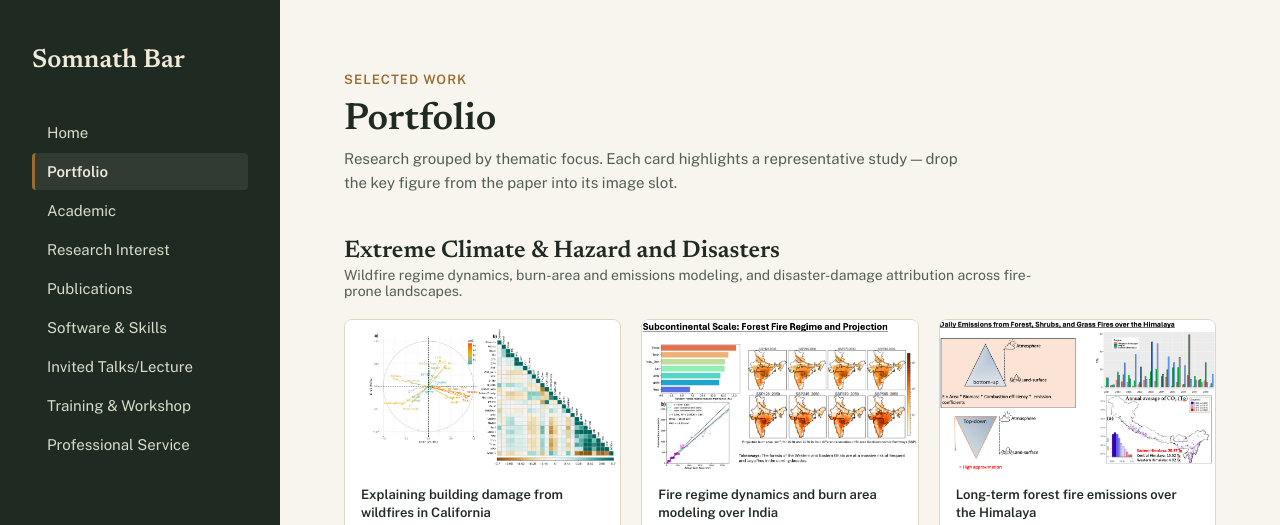
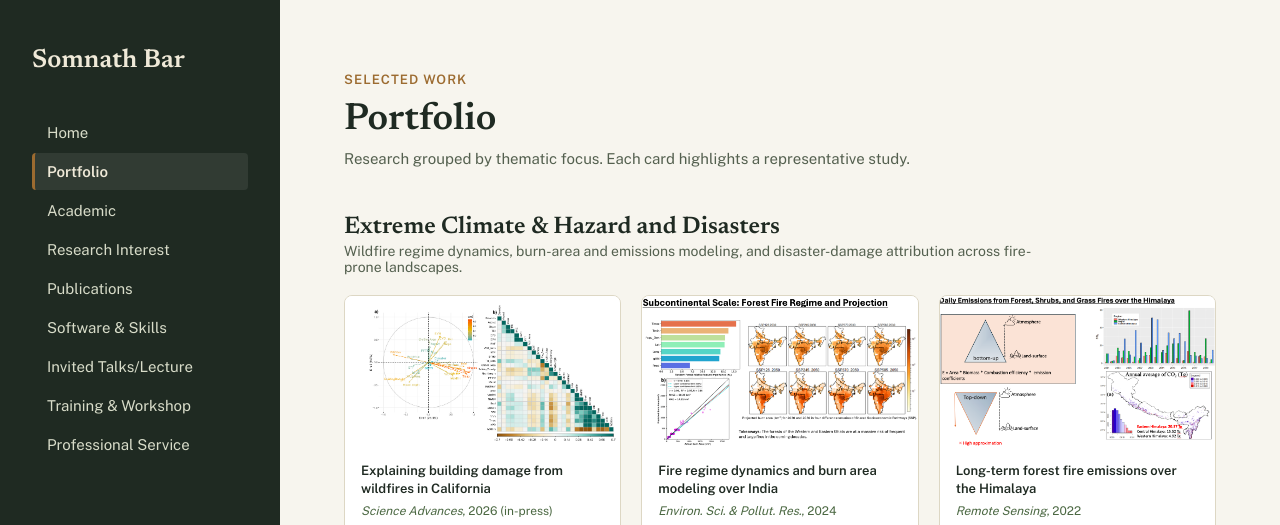
Before and after one commit to Somnath-Bar/Somnath-Bar.github.io, a plain HTML site: page portfolio.dc.html in a window 1280 px wide. Shown: the top 525 px of the page. Drawn offline with nearby package versions, Linux system fonts and the light colour scheme.

Commit message:
Update portfolio.dc.html

```diff
--- a/portfolio.dc.html
+++ b/portfolio.dc.html
@@ -39,7 +39,7 @@
   <main style="flex:1;padding:72px 64px 100px;max-width:1080px;box-sizing:border-box;">
     <div style="font-size:13px;letter-spacing:0.08em;text-transform:uppercase;color:var(--accent2);font-weight:600;">Selected Work</div>
     <h1 style="font-family:'Newsreader',serif;font-size:38px;font-weight:600;margin:14px 0 8px;">Portfolio</h1>
-    <div style="font-size:15px;color:var(--ink-soft);margin-bottom:44px;max-width:640px;line-height:1.6;">Research grouped by thematic focus. Each card highlights a representative study — drop the key figure from the paper into its image slot.</div>
+    <div style="font-size:15px;color:var(--ink-soft);margin-bottom:44px;max-width:640px;line-height:1.6;">Research grouped by thematic focus. Each card highlights a representative study.</div>
 
     <!-- Group 1 -->
     <div style="margin-bottom:56px;">
```
